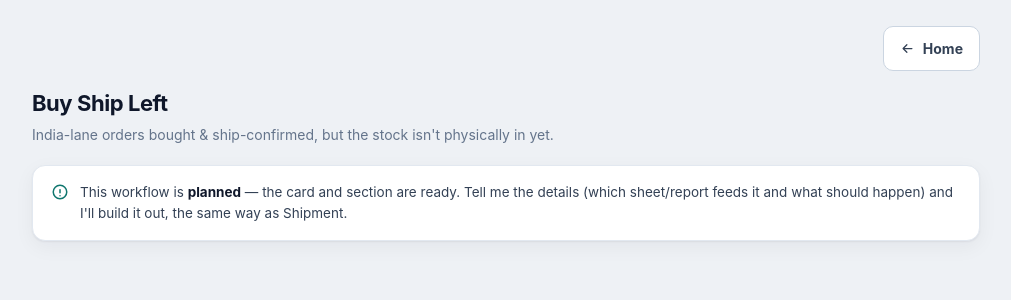
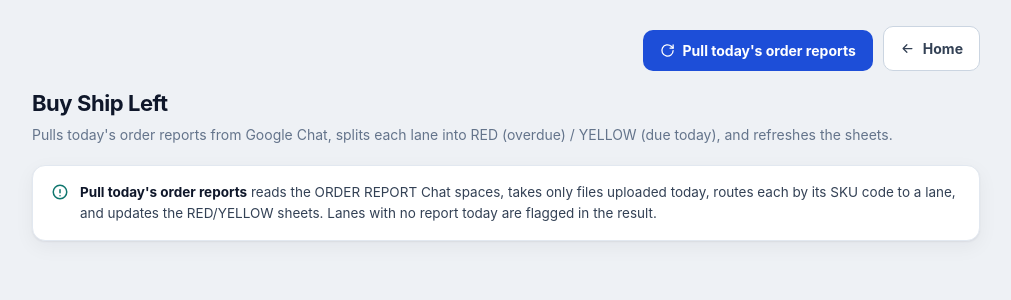
Before and after one commit to vignesh295/REPORTING-DASHBORAD, a Flask app: template templates/buy_ship_left.html in a window 1280 px wide. Shown: the top 300 px of the page, without its empty margins (134-1145 px from the left). Run offline with Flask 3, Linux system fonts and the light colour scheme; the template is opened without the code that fills it, so the values that code supplies are empty.

Commit message:
Order reports: today-only, move to Buy Ship Left, flag missing lanes, creds via env
- chat_reports only processes files uploaded TODAY (IST — by filename date or Chat
  post time), so it stops sifting the space's whole history.
- Moved 'Pull today's order reports' button + route to the Buy Ship Left page (where
  it belongs), off Shipment.
- Flags lanes that have a known code but no report today (in the result banner).
- Gmail OAuth creds now fall through to env vars when Settings is blank, so they can
  live in Render env (GMAIL_CLIENT_ID / GMAIL_CLIENT_SECRET / GMAIL_REFRESH_TOKEN).

Co-Authored-By: Claude Opus 4.8 <noreply@anthropic.com>

```diff
--- a/app.py
+++ b/app.py
@@ -232,12 +232,12 @@ def shipment_sync():
     return redirect(url_for("shipment"))
 
 
-@app.route("/shipment/order-reports", methods=["POST"])
+@app.route("/buy-ship-left/pull-reports", methods=["POST"])
 @auth.role_required("admin")
-def shipment_order_reports():
-    """Pull the latest order reports from the Google Chat 'ORDER REPORT' spaces,
-    split them, and refresh the RED/YELLOW sheets. Reports back what it saw so a
-    no-op run is self-explanatory."""
+def buy_ship_pull_reports():
+    """Pull today's order reports from the Google Chat 'ORDER REPORT' spaces,
+    split them, and refresh the RED/YELLOW sheets. Reports what it saw so a no-op
+    run is self-explanatory, and flags lanes with no report today."""
     import chat_reports
     rep = {}
     try:
@@ -245,21 +245,24 @@ def shipment_order_reports():
     except Exception as e:  # noqa: BLE001
         traceback.print_exc()
         flash(f"Order-report sync failed: {e}", "error")
-        return redirect(url_for("shipment"))
+        return redirect(url_for("buy_ship_left"))
     processed = rep.get("chat_processed", [])
-    spaces = rep.get("chat_spaces", [])
+    missing = rep.get("lanes_missing_today", [])
     if processed:
         lanes = ", ".join(f"{p['lane']} ({p['red']}R/{p['yellow']}Y)" for p in processed)
-        msg = f"Order reports synced from Chat — {len(processed)} lane(s): {lanes}."
+        msg = f"Today's order reports synced — {len(processed)} lane(s): {lanes}."
+        if missing:
+            msg += " No report today for: " + ", ".join(missing) + "."
     else:
-        msg = (f"No order reports processed. Token client: {rep.get('token_client', '?')}. "
+        msg = (f"No order reports for today. Token client: {rep.get('token_client', '?')}. "
                f"Token scopes: {rep.get('token_scopes', '?')}. "
-               f"Spaces found: {spaces or 'none'}. Files seen: {rep.get('chat_files_seen') or 'none'}.")
+               f"Spaces: {rep.get('chat_spaces') or 'none'}. "
+               f"Today's files: {rep.get('chat_files_seen') or 'none'}.")
     if rep.get("errors"):
         flash(msg + " Errors: " + " | ".join(rep["errors"][:3]), "error")
     else:
         flash(msg, "success" if processed else "error")
-    return redirect(url_for("shipment"))
+    return redirect(url_for("buy_ship_left"))
 
 
 @app.route("/api/shipment/notify", methods=["POST"])
--- a/templates/buy_ship_left.html
+++ b/templates/buy_ship_left.html
@@ -11,7 +11,13 @@
 {% endblock %}
 
 {% block content %}
-<div class="head-row" style="justify-content:flex-end; margin-bottom:16px;">
+<div class="head-row" style="justify-content:flex-end; gap:10px; margin-bottom:16px;">
+  <form method="post" action="{{ url_for('buy_ship_pull_reports') }}" style="margin:0;">
+    <button class="btn btn-primary" type="submit">
+      <svg width="15" height="15" viewBox="0 0 24 24" fill="none" stroke="currentColor" stroke-width="2" stroke-linecap="round" stroke-linejoin="round"><path d="M21 12a9 9 0 1 1-3-6.7L21 8"/><path d="M21 3v5h-5"/></svg>
+      Pull today's order reports
+    </button>
+  </form>
   <a class="btn btn-ghost" href="{{ url_for('home') }}">
     <svg width="15" height="15" viewBox="0 0 24 24" fill="none" stroke="currentColor" stroke-width="2" stroke-linecap="round" stroke-linejoin="round"><path d="M19 12H6"/><path d="m11 6-6 6 6 6"/></svg>
     Home
@@ -20,11 +26,11 @@
 
 <div class="page-head">
   <h1>Buy Ship Left</h1>
-  <p>India-lane orders bought &amp; ship-confirmed, but the stock isn't physically in yet.</p>
+  <p>Pulls today's order reports from Google Chat, splits each lane into RED (overdue) / YELLOW (due today), and refreshes the sheets.</p>
 </div>
 
 <div class="banner">
   <svg width="18" height="18" viewBox="0 0 24 24" fill="none" stroke="currentColor" stroke-width="2" stroke-linecap="round" stroke-linejoin="round"><path d="M12 9v4"/><path d="M12 17h.01"/><circle cx="12" cy="12" r="9"/></svg>
-  <span>This workflow is <b>planned</b> — the card and section are ready. Tell me the details (which sheet/report feeds it and what should happen) and I'll build it out, the same way as Shipment.</span>
+  <span><b>Pull today's order reports</b> reads the ORDER REPORT Chat spaces, takes only files uploaded today, routes each by its SKU code to a lane, and updates the RED/YELLOW sheets. Lanes with no report today are flagged in the result.</span>
 </div>
 {% endblock %}
--- a/templates/shipment.html
+++ b/templates/shipment.html
@@ -39,12 +39,6 @@
 
 {% block content %}
 <div class="head-row" style="justify-content:flex-end; gap:10px; margin-bottom:16px;">
-  <form method="post" action="{{ url_for('shipment_order_reports') }}" style="margin:0;">
-    <button class="btn btn-ghost" type="submit">
-      <svg width="15" height="15" viewBox="0 0 24 24" fill="none" stroke="currentColor" stroke-width="2" stroke-linecap="round" stroke-linejoin="round"><path d="M8 12h8"/><path d="M12 8v8"/><rect x="3" y="3" width="18" height="18" rx="2"/></svg>
-      Pull order reports (Chat)
-    </button>
-  </form>
   <form method="post" action="{{ url_for('shipment_sync') }}" style="margin:0;">
     <button class="btn btn-primary" type="submit">
       <svg width="15" height="15" viewBox="0 0 24 24" fill="none" stroke="currentColor" stroke-width="2" stroke-linecap="round" stroke-linejoin="round"><path d="M21 12a9 9 0 1 1-3-6.7L21 8"/><path d="M21 3v5h-5"/></svg>
```
Also changed, not shown: chat_reports.py (+32 -0 lines), config.py (+5 -5 lines).
